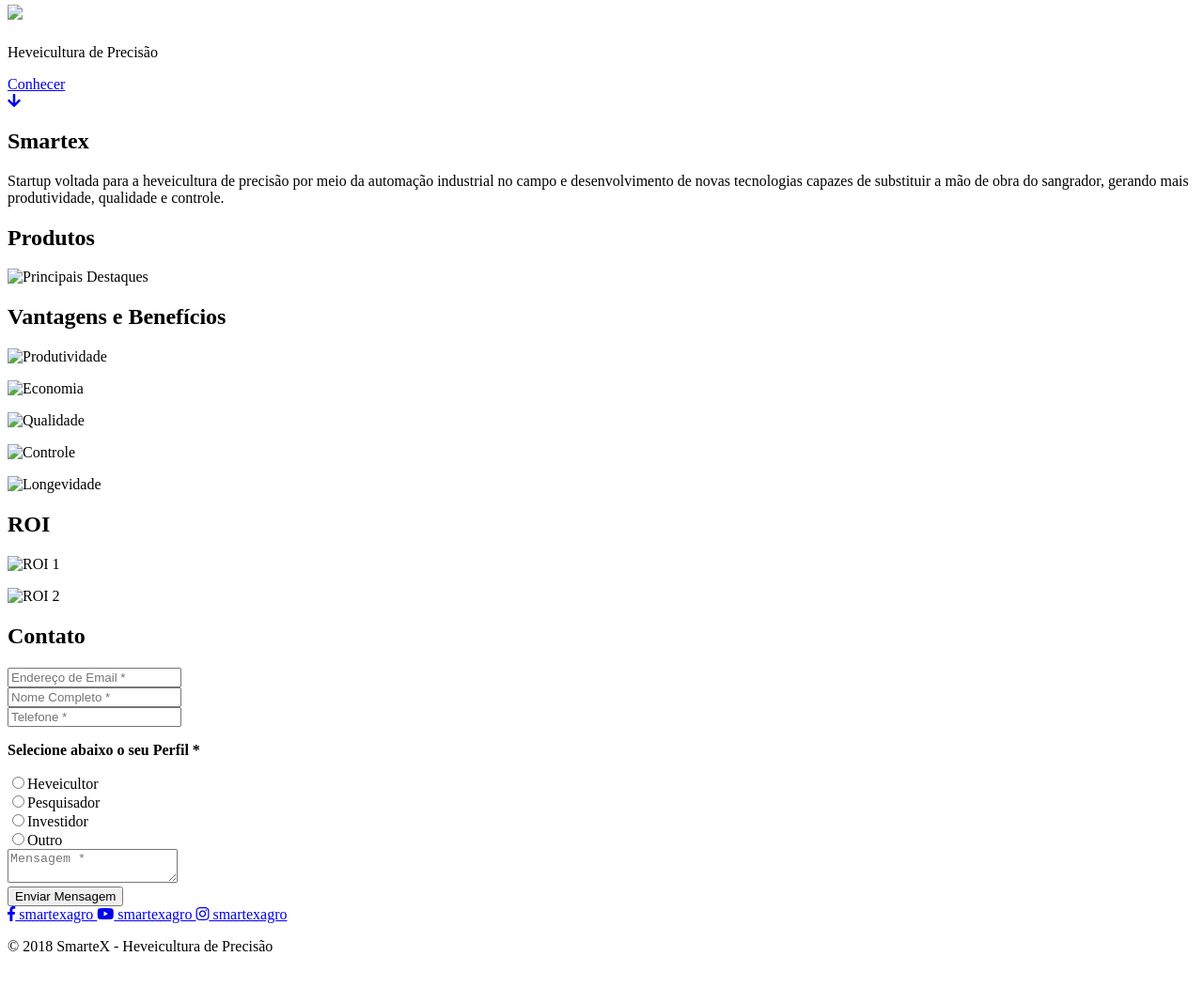
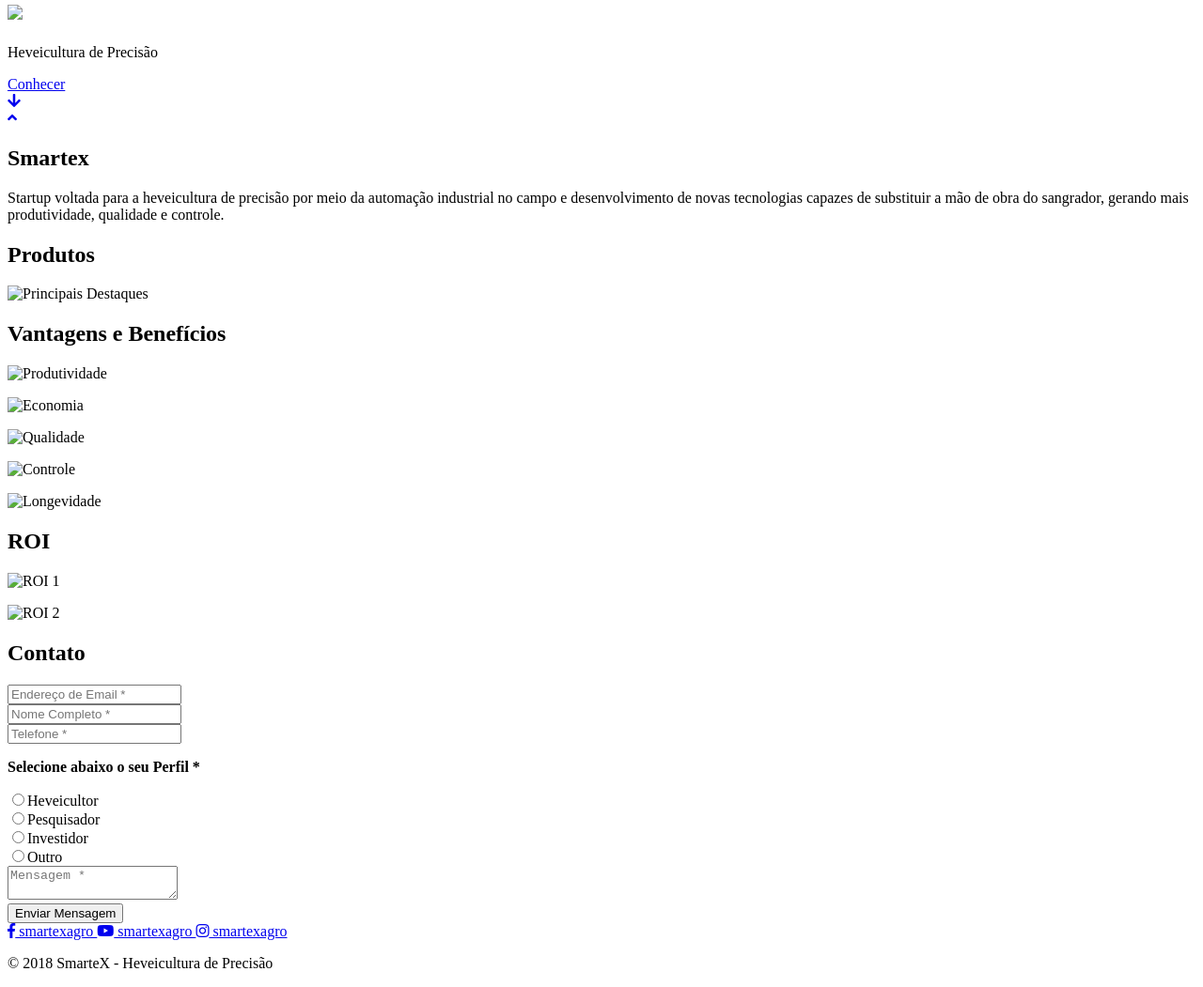
Before and after one commit to fabiocolella/fabiocolella.github.io, a Jekyll site: the page built from contato.md, in a window 1280 px wide. Shown: the part 322-1373 px from the top of the page at 94% size. Built offline with Jekyll 4.4.1, drawn with Linux system fonts in a browser that asks for light colours; nearby versions of some CDN libraries; our own code applies the rules of GitHub Pages for plain Markdown files.

```diff
--- a/_layouts/default.html
+++ b/_layouts/default.html
@@ -14,6 +14,13 @@
     {% include featured.html %}
     <!-- Main Content -->
      <main>
+
+       <!-- Scroll Top -->
+       <div class="scroll-top">
+         <a href="#">
+           <i class="fas fa-angle-up"></i>
+         </a>
+       </div>
 
        <!-- Pagina de Sobre -->
         {% assign block = site.pages | where: 'name', 'sobre.md' | first %}
```
